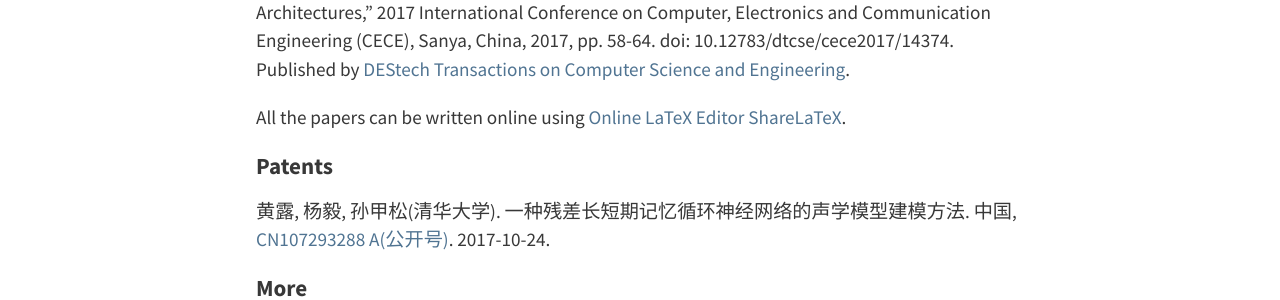
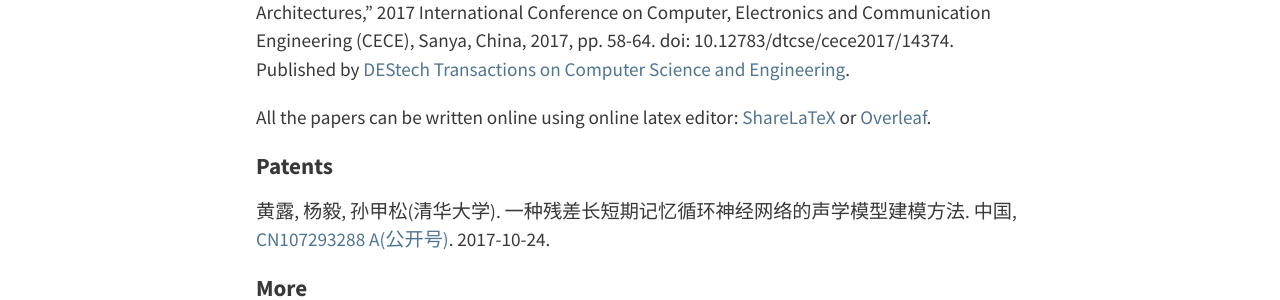
Before and after one commit to hlthu/hlthu.github.io, a Jekyll site: the page built from pages/about.md, in a window 1280 px wide. Shown: the part 1309-1609 px from the top of the page. Built offline with Jekyll 4.4.1, drawn with Linux system fonts in a browser that asks for light colours; comment, search, counter and statistics services are not loaded.

Commit message:
add shatelatex and overleaf

```diff
--- a/pages/about.md
+++ b/pages/about.md
@@ -33,7 +33,7 @@ L. Huang, J. Xu, J. Sun, Y. Yang,  "An Improved Residual LSTM Architecture for A
 
 J. Zhang, L. Huang, J. Sun,  "Keyword Spotting with Long Short-Term Memory Neural Network Architectures," 2017 International Conference on Computer, Electronics and Communication Engineering (CECE), Sanya, China, 2017, pp. 58-64. doi: 10.12783/dtcse/cece2017/14374. Published by [DEStech Transactions on Computer Science and Engineering](http://dpi-proceedings.com/index.php/dtcse/article/view/14374).
 
-All the papers can be written online using [Online LaTeX Editor ShareLaTeX](https://www.sharelatex.com?r=c8d61497&rm=d&rs=b).
+All the papers can be written online using online latex editor: [ShareLaTeX](https://www.sharelatex.com?r=c8d61497&rm=d&rs=b) or [Overleaf](https://www.overleaf.com/signup?ref=84156d2cd419).
 
 # Patents
 
```
